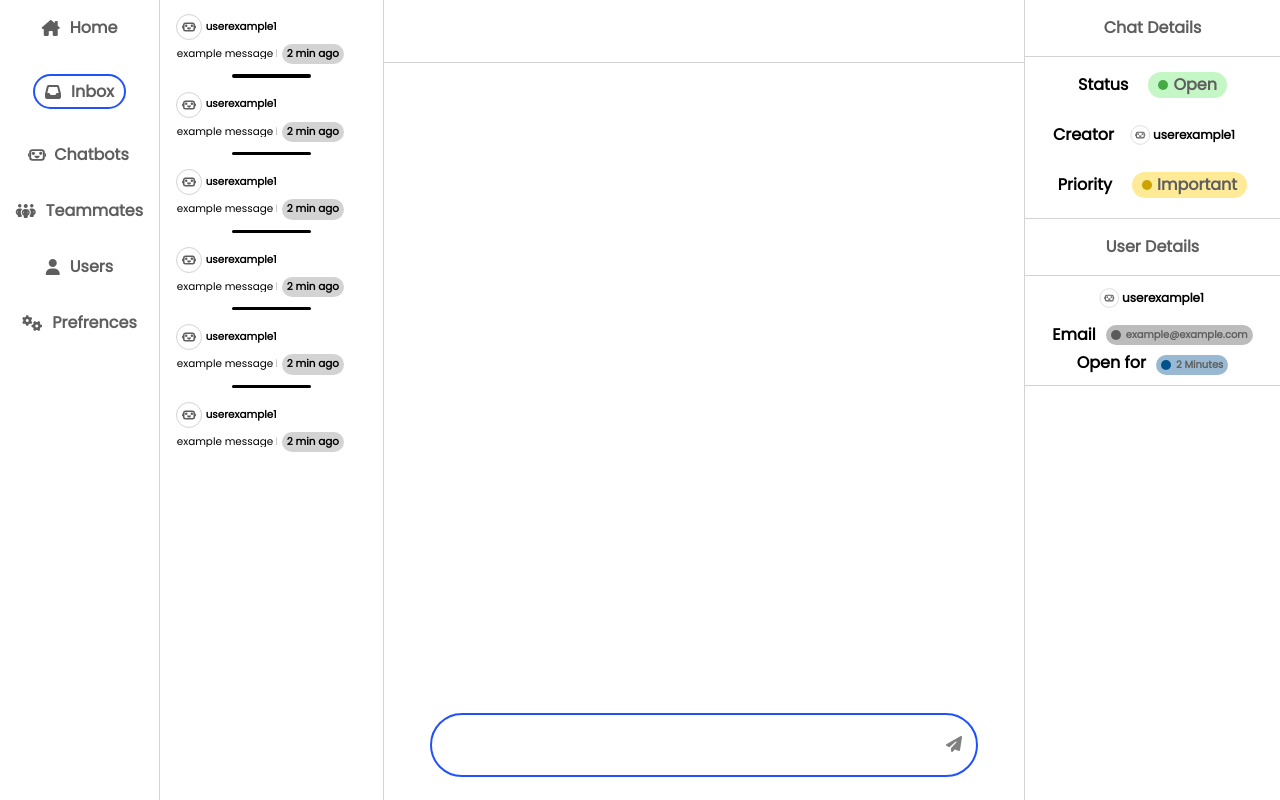
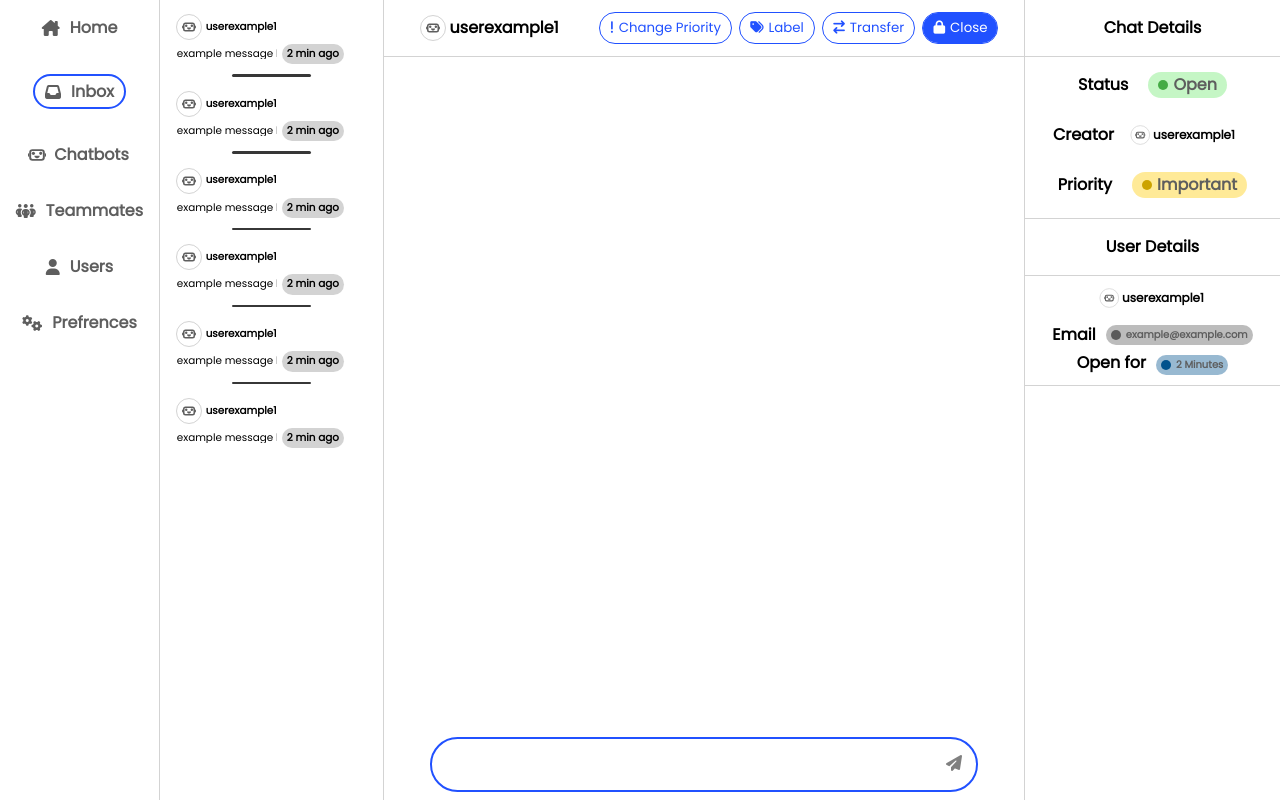
Before and after one commit to productionnerd/chat-dash-preview, a plain HTML site: page index.html in a window 1280 px wide. Drawn offline with Linux system fonts and the light colour scheme.

Commit message:
Add files via upload

```diff
--- a/app.js
+++ b/app.js
@@ -0,0 +1,13 @@
+const input = document.querySelector(".no-outline");
+const sendButton = document.querySelector('.fa-paper-plane');
+
+function text_change() {
+    console.log('change');
+    if (input.value.trim() != '') {
+        sendButton.style.color = 'var(--main)';
+        sendButton.style.cursor = 'pointer';
+    } else if (input.value.trim() === '') {
+        sendButton.style.color = 'rgb(179, 179, 179)';
+        sendButton.style.cursor = 'default';
+    }
+}
--- a/index.html
+++ b/index.html
@@ -7,7 +7,6 @@
     <meta name="viewport" content="width=device-width, initial-scale=1.0">
     <title>Dashboard</title>
     <link rel="stylesheet" href="style.css">
-    <script src="app.js"></script>
     <script src="https://kit.fontawesome.com/80c5496e3a.js" crossorigin="anonymous"></script>
 </head>
 
@@ -77,50 +76,62 @@
             </div>
         </div>
         <div class="chat flex-c-c">
+            <div class="top-bar p-y-11 r-flex flex-space-even-center ">
+                <div class="maker m-inline-10 r-flex flex-space-even-center ">
+                    <div class="img padding-5px5px border-pill flex-ce-ce "><img src="profile-bot.svg " alt=" "></div> userexample1</div>
+                <div class="buttons ">
+                    <button class="change-priority but-standard border-pill padding-5px10px"><i class="fa-solid fa-exclamation but-icon"></i>Change Priority</button>
+                    <button class="label but-standard border-pill padding-5px10px"><i class="fa-solid fa-tags but-icon"></i>Label</button>
+                    <button class="transfer but-standard border-pill padding-5px10px"><i class="fa-solid fa-arrow-right-arrow-left but-icon"></i>Transfer</button>
+                    <button class="close but-fill border-pill padding-5px10px"><i class="fa-solid fa-lock but-icon"></i>Close</button>
+                </div>
+            </div>
             <div class="chat-window">
-                <div class="top-bar"></div>
+
                 <div class="inner-chat"></div>
             </div>
-            <div class="input"><input type="text"><i class="fa-solid fa-paper-plane"></i></div>
+            <div class="input">
+                <input class="no-outline" onchange onpropertychange onkeyuponpaste oninput="text_change()" type=" text "><i class="fa-solid fa-paper-plane "></i></div>
         </div>
-        <div class="details">
-            <div class="detaill"> Chat Details</div>
-            <div class="chat-details flex-space-even-center c-flex">
-                <div class="status type r-flex flex-ce-ce">
-                    <div class="thing">Status</div>
-                    <div class="open how-much padding-5px10px flex-space-even-center">
-                        <div class="circ circ-green border-pill"></div>Open</div>
+        <div class="details ">
+            <div class="detaill "> Chat Details</div>
+            <div class="chat-details flex-space-even-center c-flex ">
+                <div class="status type r-flex flex-ce-ce ">
+                    <div class="thing ">Status</div>
+                    <div class="open how-much padding-5px10px flex-space-even-center ">
+                        <div class="circ circ-green border-pill "></div>Open</div>
                 </div>
-                <div class="creator type r-flex flex-ce-ce">
-                    <div class="thing">Creator</div>
-                    <div class="maker small r-flex flex-space-even-center">
-                        <div class="img padding-5px5px border-pill flex-ce-ce"><img src="profile-bot.svg" alt=""></div> userexample1</div>
+                <div class="creator type r-flex flex-ce-ce ">
+                    <div class="thing ">Creator</div>
+                    <div class="maker small r-flex flex-space-even-center ">
+                        <div class="img padding-5px5px border-pill flex-ce-ce "><img src="profile-bot.svg " alt=" "></div> userexample1</div>
                 </div>
-                <div class="priority type r-flex flex-ce-ce">
-                    <div class="thing">Priority</div>
-                    <div class="Important how-much padding-5px10px flex-space-even-center">
-                        <div class="circ circ-yellow border-pill"></div>Important</div>
+                <div class="priority type r-flex flex-ce-ce ">
+                    <div class="thing ">Priority</div>
+                    <div class="Important how-much padding-5px10px flex-space-even-center ">
+                        <div class="circ circ-yellow border-pill "></div>Important</div>
                 </div>
             </div>
-            <div class="detaill">User Details</div>
-            <div class="user-details chat-details flex-space-even-center c-flex">
-                <div class="maker small r-flex flex-space-even-center">
-                    <div class="img padding-5px5px border-pill flex-ce-ce"><img src="profile-bot.svg" alt=""></div> userexample1</div>
-                <div class="email type flex-ce-ce r-flex">
-                    <div class="thing">Email</div>
-                    <div class="email-display padding-5px5px flex-space-even-center">
-                        <div class="circ circ-gray border-pill"></div>example@example.com</div>
+            <div class="detaill ">User Details</div>
+            <div class="user-details chat-details flex-space-even-center c-flex ">
+                <div class="maker small r-flex flex-space-even-center ">
+                    <div class="img padding-5px5px border-pill flex-ce-ce "><img src="profile-bot.svg " alt=" "></div> userexample1</div>
+                <div class="email type flex-ce-ce r-flex ">
+                    <div class="thing ">Email</div>
+                    <div class="email-display padding-5px5px flex-space-even-center ">
+                        <div class="circ circ-gray border-pill "></div>example@example.com</div>
                 </div>
-                <div class="case-open r-flex">
-                    <div class="thing">Open for</div>
-                    <div class="time-display padding-5px5px flex-space-even-center">
-                        <div class="circ circ-blue border-pill"></div>2 Minutes</div>
+                <div class="case-open r-flex ">
+                    <div class="thing ">Open for</div>
+                    <div class="time-display padding-5px5px flex-space-even-center ">
+                        <div class="circ circ-blue border-pill "></div>2 Minutes</div>
                 </div>
             </div>
-
         </div>
     </div>
     </div>
+
 </body>
+<script src="app.js"></script>
 
 </html>
--- a/style.css
+++ b/style.css
@@ -72,8 +72,72 @@
     justify-content: flex-start;
 }
 
+.but-standard {
+    background-color: white;
+    outline: 1.5px solid var(--main);
+    color: var(--main);
+    border: none;
+    cursor: pointer;
+    transition: 0.5s;
+}
+
+.but-fill {
+    background-color: var(--main);
+    outline: 1.5px solid var(--main);
+    color: white;
+    border: none;
+    cursor: pointer;
+    transition: 0.5s;
+}
+
+.but-fill:hover {
+    background-color: white;
+    color: var(--main);
+}
+
+.but-standard:hover {
+    background-color: var(--main);
+    color: white;
+}
+
+.m-end-10 {
+    margin-inline-end: 10px;
+}
+
+.m-start-10 {
+    margin-inline-start: 10px;
+}
+
+.m-inline-10 {
+    margin-inline: 10px;
+}
+
+.m-top-10 {
+    margin-block-start: 10px;
+}
+
+.m-botom-10 {
+    margin-block-end: 10px;
+}
+
+.m-block-10 {
+    margin-block: 10px;
+}
+
+.p-y-11 {
+    padding-block: 11px;
+}
+
 
 /*utility classes */
+
+.buttons button {
+    margin-inline-start: 5px;
+}
+
+.but-icon {
+    margin-inline-end: 5px;
+}
 
 .main-container {
     display: grid;
@@ -118,14 +182,14 @@
 
 .chat-window {
     width: 100%;
-    height: 85vh;
+    height: 100%;
 }
 
 .input {
     outline: 2px solid var(--main);
     border-radius: 50vw;
     height: 7.5vh;
-    margin-block-start: 10px;
+    margin-block-end: 10px;
     width: 85%;
 }
 
@@ -225,6 +289,10 @@
     transition: 0.5s;
 }
 
+.fa-paper-plane {
+    transition: 0.5s;
+}
+
 .message:hover {
     transform: scale(1.1);
 }
@@ -257,10 +325,10 @@
 }
 
 .line {
-    background-color: black;
+    background-color: rgb(55, 55, 55);
     margin-block-start: 10px;
     width: 35%;
-    height: 0.4%;
+    height: 0.3%;
 }
 
 .detaill {
@@ -269,6 +337,8 @@
     width: 100%;
     padding-block: 20px;
     text-align: center;
+    color: black;
+    font-weight: 800;
 }
 
 .thing {
@@ -284,7 +354,6 @@
 .top-bar {
     width: 100%;
     border-bottom: 1px solid var(--lightgray);
-    height: 36.5px;
 }
 
 .botprofile {
```
